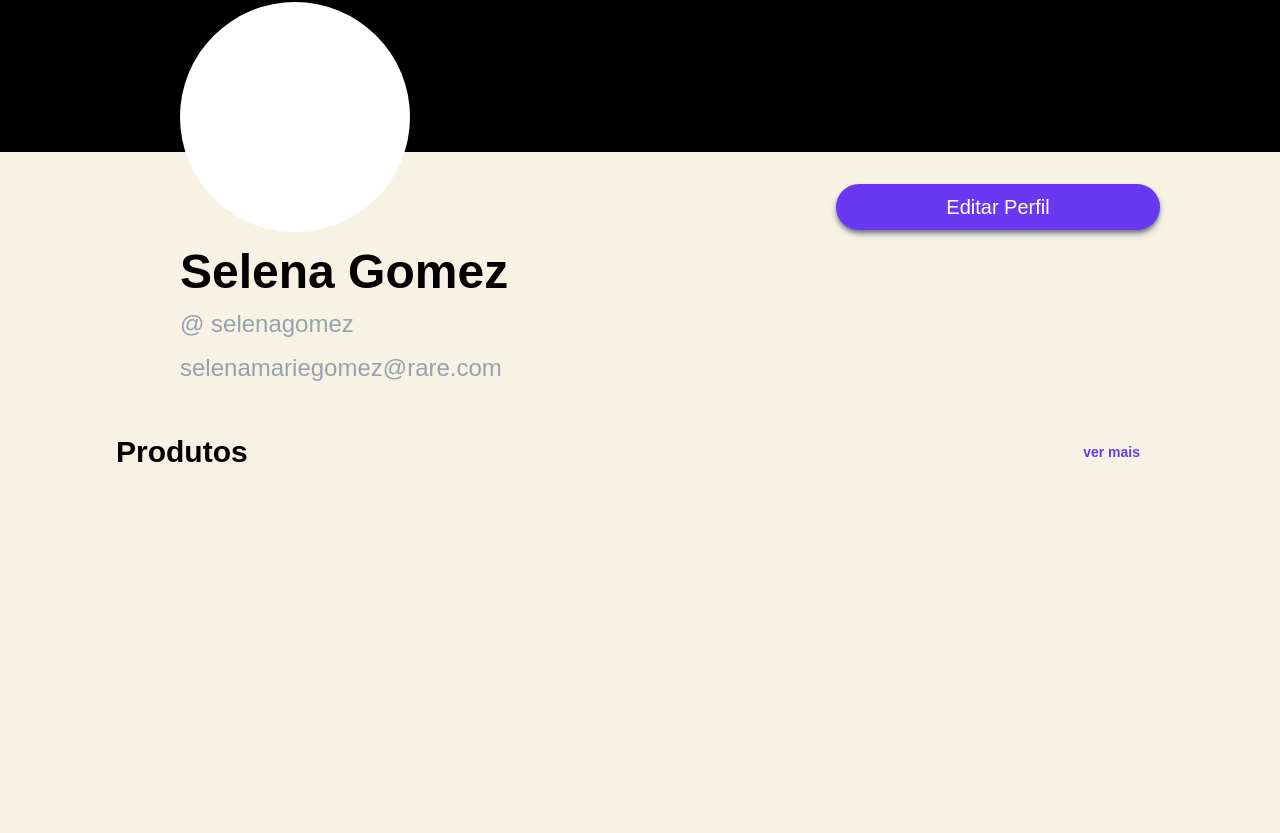
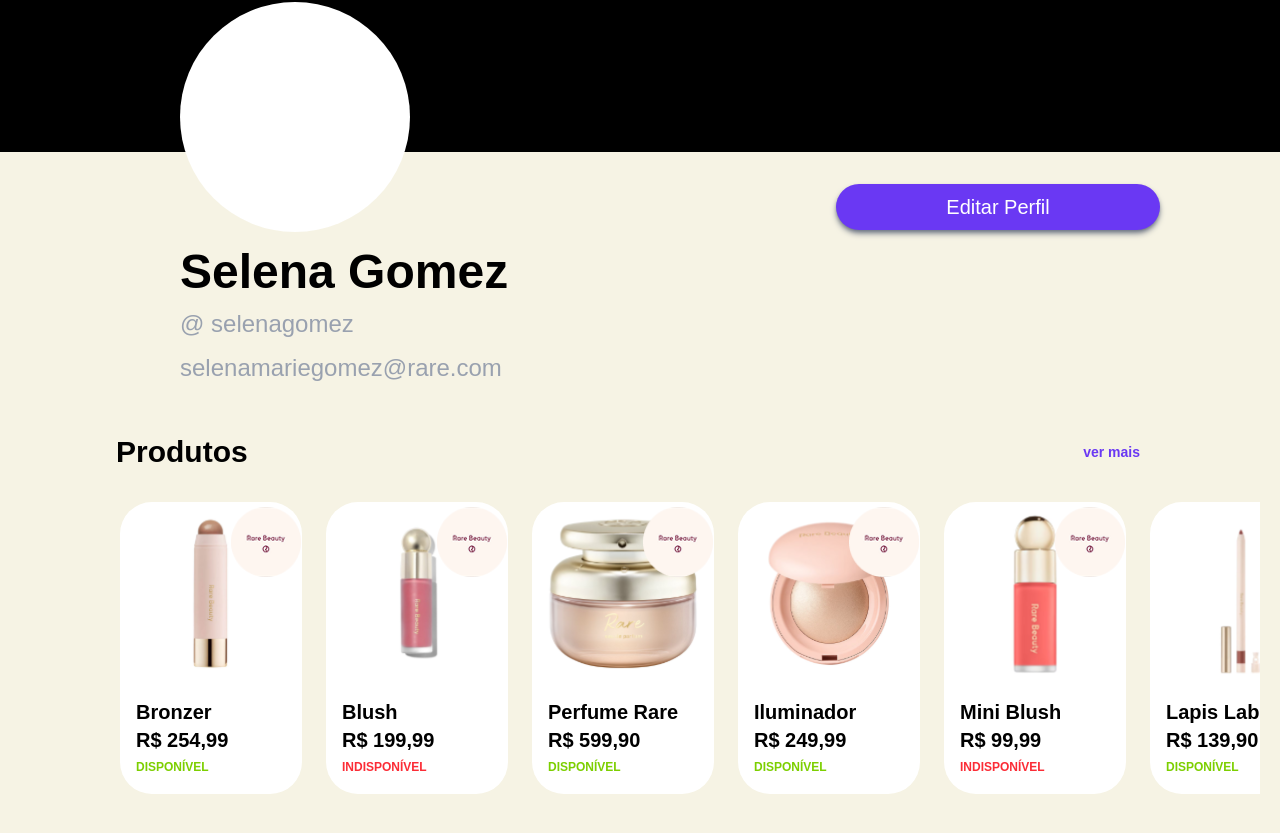
Before and after one commit to Projeto-CJR-grupo4/frontend, a Next.js app: page /perfil in a window 1280 px wide. Shown: the part 285-1118 px from the top of the page. Before the commit the page ends 1007 px from the top, so only its background shows below. Built offline with nearby package versions, Linux system fonts and the light colour scheme.

Commit message:
feat: implementação do carrossel de produtos e adição da imagem do selo da loja

```diff
--- a/app/perfil/page.tsx
+++ b/app/perfil/page.tsx
@@ -7,8 +7,8 @@ const produtos = [
     { nome: "Iluminador", preco: 249.99, disponivel: true, img: "/images/iluminador.svg" },
     { nome: "Mini Blush", preco: 99.99, disponivel: false, img: "/images/mini_blush.svg" },
     { nome: "Lapis Labial", preco: 139.90, disponivel: true, img: "/images/lapis_labial.svg" },
-    { nome: "Primer", preco: 259.90, disponivel: true, img: "/images/primer.svg" }
-]
+    { nome: "Primer", preco: 259.90, disponivel: true, img: "/images/primer.svg" },
+];
 
 export default function Perfil() {
     return(
@@ -35,8 +35,38 @@ export default function Perfil() {
                         </a>
                     </div>
 
-                    <div className="flex gap-6 overflow-x-auto snp-x snp-mandatory pb-4 [scrollbar-width:none] [&::-webkit-scrollbar]:hidden">
+                    <div className="flex gap-6 ml-25 overflow-x-auto snp-x snp-mandatory pb-4 [scrollbar-width:none] [&::-webkit-scrollbar]:hidden">
+                            {produtos.map((p) =>(
+                                <article
+                                    key={p.nome}
+                                    className="relative w-[182px] shrink-0 snap-start rounded-[2rem] bg-white p-4 pt-3"
+                                >
+                                    <div className="flex h-[160px] items-center justify-center">
+                                        <img src={p.img} alt={p.nome} className="h-full  object-contain scale-110" />
+                                    </div>
+                                    <div className="absolute right-2 top-3 flex h-14 w-14 items-center justify-center rounded-full bg-[#FDF1EC]">
+                                        <Image
+                                            src="/images/selo_rare.png"
+                                            alt="Rare Beauty"
+                                            width={64}
+                                            height={64}
+                                            className="h-full w-full object-contain scale-125"
+                                        />
+                                    </div>
 
+                                    <h3 className="mt-6 text-xl text-[#000000] font-semibold">{p.nome}</h3>
+                                    <p className="text-xl text-[#000000] font-semibold">
+                                        {p.preco.toLocaleString("pt-BR", { style: "currency", currency: "BRL" })}
+                                    </p>
+                                    <span
+                                        className={`text-xs font-semibold uppercase ${
+                                            p.disponivel? "text-lime-500" : "text-red-500"
+                                        }`}
+                                    >
+                                        {p.disponivel ? "Disponível" : "Indisponível"}
+                                    </span>
+                                </article>
+                                ))}
                     </div>
 
                 </section>
```
Also changed, not shown: public/images/selo_rare.png (added).
